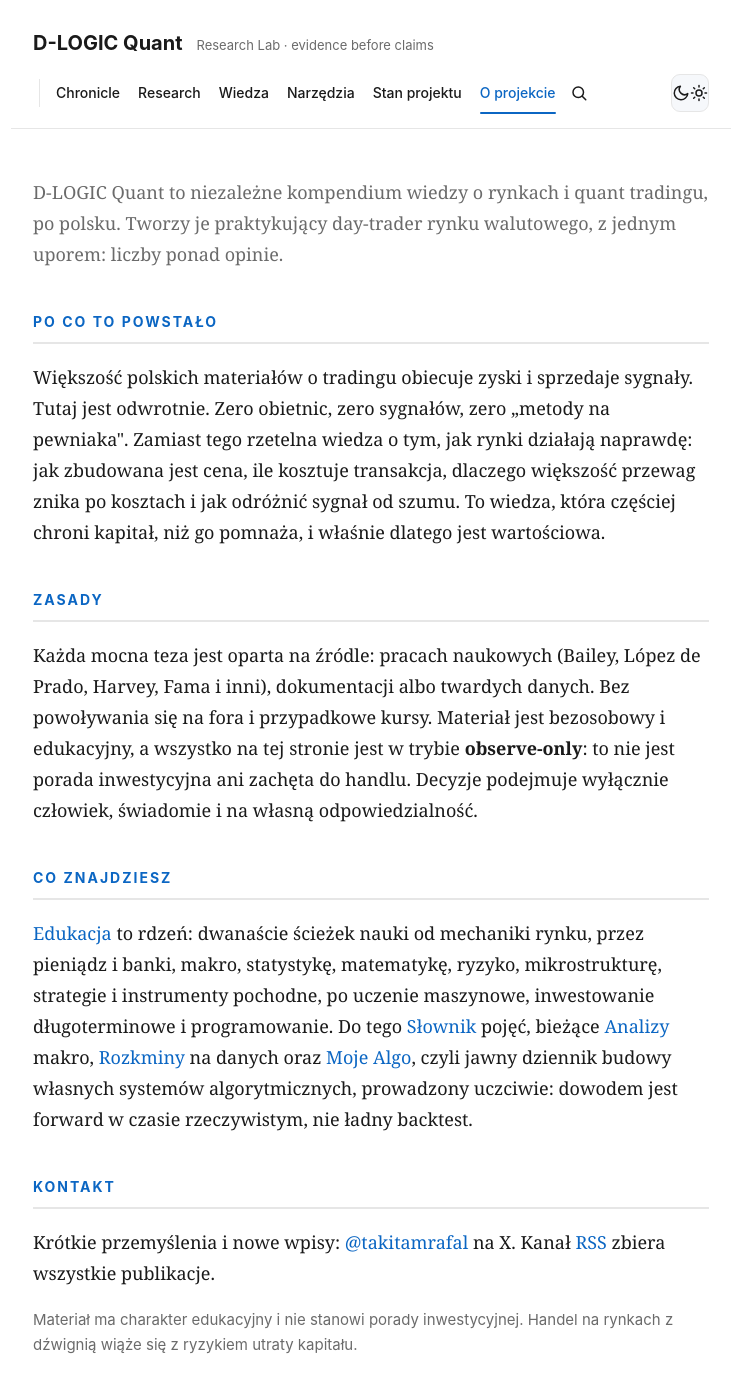
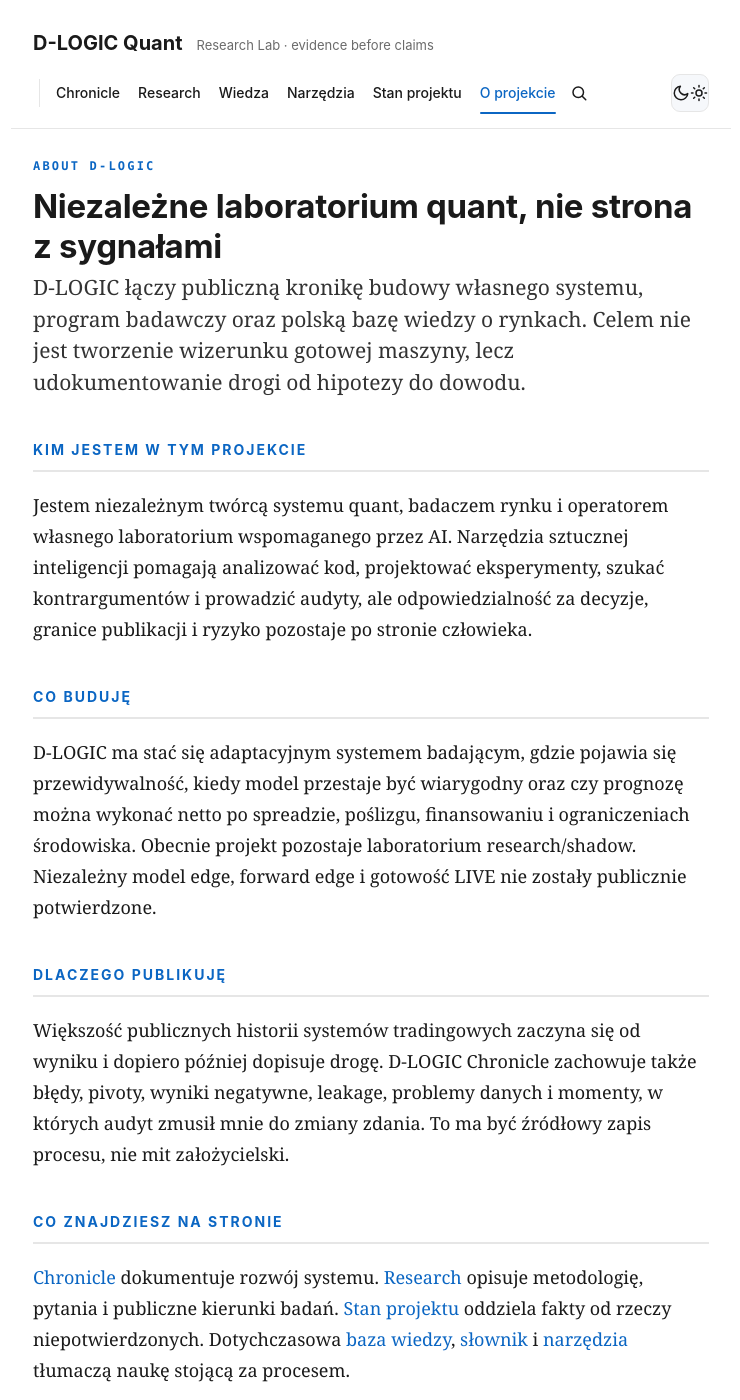
Before and after one commit to rdemb/dlogic-quant, a Jekyll site: the page built from o-autorze.html, in a window 1280 px wide and 1400 px high. Shown: the whole window, without its empty margins (269-1009 px from the left). Built offline with Jekyll 4.4.1, drawn with Linux system fonts in a browser that asks for light colours; some of the changed text lies outside the part shown.

Commit message:
Reframe project page around D-LOGIC Research Lab

```diff
--- a/o-autorze.html
+++ b/o-autorze.html
@@ -1,30 +1,41 @@
 ---
 layout: default
 title: "O projekcie"
+description: "D-LOGIC Quant to niezależne laboratorium badań nad przewidywalnością, egzekucją i ryzykiem oraz publiczna kronika budowy systemu quant."
 permalink: /o-autorze/
 ---
-<section class="intro">
-  <p>D-LOGIC Quant to niezależne kompendium wiedzy o rynkach i quant tradingu, po polsku. Tworzy je praktykujący day-trader rynku walutowego, z jednym uporem: liczby ponad opinie.</p>
+<p class="lab-kicker">About D-LOGIC</p>
+<h1>Niezależne laboratorium quant, nie strona z sygnałami</h1>
+<p class="dek">D-LOGIC łączy publiczną kronikę budowy własnego systemu, program badawczy oraz polską bazę wiedzy o rynkach. Celem nie jest tworzenie wizerunku gotowej maszyny, lecz udokumentowanie drogi od hipotezy do dowodu.</p>
+
+<section class="cat">
+  <h2 class="cat-h">Kim jestem w tym projekcie</h2>
+  <p>Jestem niezależnym twórcą systemu quant, badaczem rynku i operatorem własnego laboratorium wspomaganego przez AI. Narzędzia sztucznej inteligencji pomagają analizować kod, projektować eksperymenty, szukać kontrargumentów i prowadzić audyty, ale odpowiedzialność za decyzje, granice publikacji i ryzyko pozostaje po stronie człowieka.</p>
 </section>
 
 <section class="cat">
-  <h2 class="cat-h">Po co to powstało</h2>
-  <p>Większość polskich materiałów o tradingu obiecuje zyski i sprzedaje sygnały. Tutaj jest odwrotnie. Zero obietnic, zero sygnałów, zero „metody na pewniaka". Zamiast tego rzetelna wiedza o tym, jak rynki działają naprawdę: jak zbudowana jest cena, ile kosztuje transakcja, dlaczego większość przewag znika po kosztach i jak odróżnić sygnał od szumu. To wiedza, która częściej chroni kapitał, niż go pomnaża, i właśnie dlatego jest wartościowa.</p>
+  <h2 class="cat-h">Co buduję</h2>
+  <p>D-LOGIC ma stać się adaptacyjnym systemem badającym, gdzie pojawia się przewidywalność, kiedy model przestaje być wiarygodny oraz czy prognozę można wykonać netto po spreadzie, poślizgu, finansowaniu i ograniczeniach środowiska. Obecnie projekt pozostaje laboratorium research/shadow. Niezależny model edge, forward edge i gotowość LIVE nie zostały publicznie potwierdzone.</p>
 </section>
 
 <section class="cat">
-  <h2 class="cat-h">Zasady</h2>
-  <p>Każda mocna teza jest oparta na źródle: pracach naukowych (Bailey, López de Prado, Harvey, Fama i inni), dokumentacji albo twardych danych. Bez powoływania się na fora i przypadkowe kursy. Materiał jest bezosobowy i edukacyjny, a wszystko na tej stronie jest w trybie <strong>observe-only</strong>: to nie jest porada inwestycyjna ani zachęta do handlu. Decyzje podejmuje wyłącznie człowiek, świadomie i na własną odpowiedzialność.</p>
+  <h2 class="cat-h">Dlaczego publikuję</h2>
+  <p>Większość publicznych historii systemów tradingowych zaczyna się od wyniku i dopiero później dopisuje drogę. D-LOGIC Chronicle zachowuje także błędy, pivoty, wyniki negatywne, leakage, problemy danych i momenty, w których audyt zmusił mnie do zmiany zdania. To ma być źródłowy zapis procesu, nie mit założycielski.</p>
 </section>
 
 <section class="cat">
-  <h2 class="cat-h">Co znajdziesz</h2>
-  <p><a href="{{ '/edukacja/' | relative_url }}">Edukacja</a> to rdzeń: dwanaście ścieżek nauki od mechaniki rynku, przez pieniądz i banki, makro, statystykę, matematykę, ryzyko, mikrostrukturę, strategie i instrumenty pochodne, po uczenie maszynowe, inwestowanie długoterminowe i programowanie. Do tego <a href="{{ '/slownik/' | relative_url }}">Słownik</a> pojęć, bieżące <a href="{{ '/analizy/' | relative_url }}">Analizy</a> makro, <a href="{{ '/rozkminy/' | relative_url }}">Rozkminy</a> na danych oraz <a href="{{ '/moje-algo/' | relative_url }}">Moje Algo</a>, czyli jawny dziennik budowy własnych systemów algorytmicznych, prowadzony uczciwie: dowodem jest forward w czasie rzeczywistym, nie ładny backtest.</p>
+  <h2 class="cat-h">Co znajdziesz na stronie</h2>
+  <p><a href="{{ '/chronicle/' | relative_url }}">Chronicle</a> dokumentuje rozwój systemu. <a href="{{ '/research/' | relative_url }}">Research</a> opisuje metodologię, pytania i publiczne kierunki badań. <a href="{{ '/status/' | relative_url }}">Stan projektu</a> oddziela fakty od rzeczy niepotwierdzonych. Dotychczasowa <a href="{{ '/edukacja/' | relative_url }}">baza wiedzy</a>, <a href="{{ '/slownik/' | relative_url }}">słownik</a> i <a href="{{ '/narzedzia/' | relative_url }}">narzędzia</a> tłumaczą naukę stojącą za procesem.</p>
+</section>
+
+<section class="ip-boundary">
+  <h2>Granica transparentności</h2>
+  <p>Publikuję sposób myślenia, standard dowodowy, status, wyniki i ograniczenia. Nie ujawniam danych rachunku, kapitału, pełnych autorskich wzorów, feature sets, targetów, progów, wag, konfiguracji bezpieczeństwa, prywatnej topologii ani reguł egzekucji umożliwiających bezpośrednie skopiowanie projektu.</p>
 </section>
 
 <section class="cat">
-  <h2 class="cat-h">Kontakt</h2>
-  <p>Krótkie przemyślenia i nowe wpisy: <a href="https://x.com/takitamrafal" rel="me">@takitamrafal</a> na X. Kanał <a href="{{ '/feed.xml' | relative_url }}">RSS</a> zbiera wszystkie publikacje.</p>
+  <h2 class="cat-h">Kontakt i publikacje</h2>
+  <p>Krótkie rozkminy, milestone’y i nowe materiały publikuję na <a href="https://x.com/takitamrafal" rel="me">@takitamrafal</a>. Pełne teksty i ich kanoniczne wersje trafiają tutaj. Kanał <a href="{{ '/feed.xml' | relative_url }}">RSS</a> zbiera wszystkie wpisy.</p>
 </section>
 
-<p class="start">Materiał ma charakter edukacyjny i nie stanowi porady inwestycyjnej. Handel na rynkach z dźwignią wiąże się z ryzykiem utraty kapitału.</p>
+<p class="start">Materiały mają charakter badawczy i edukacyjny. Nie są poradą inwestycyjną, sygnałem ani obietnicą wyniku.</p>
```
